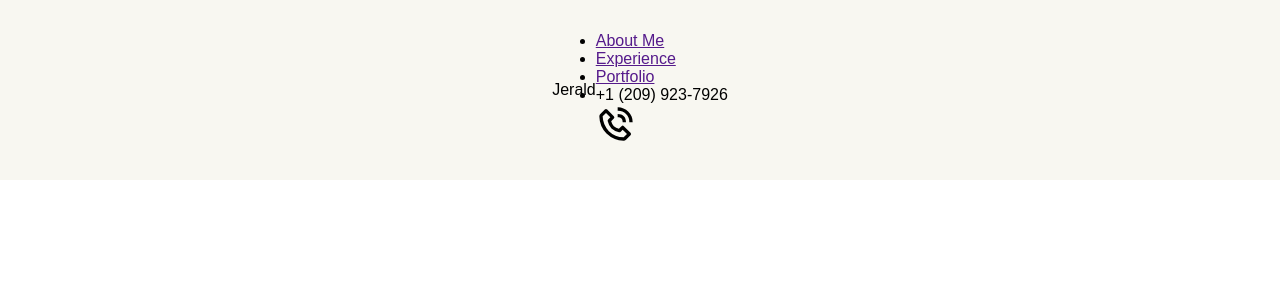
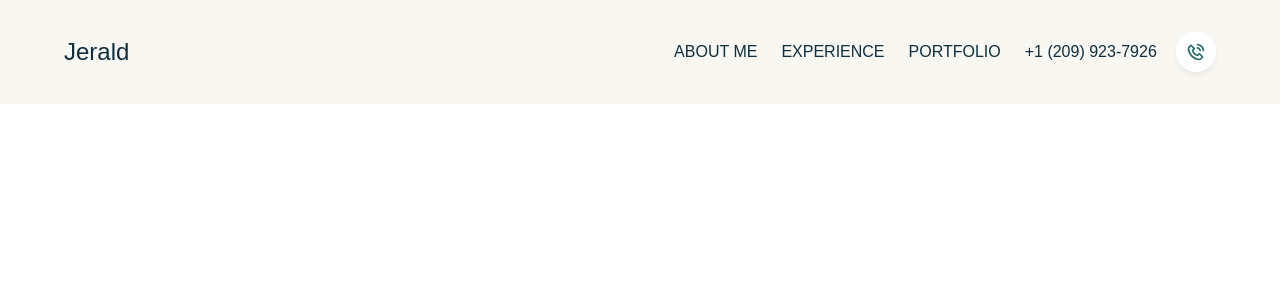
Before and after one commit to JeraldStephenson/portfolio2023A, a React (Vite) app: page / in a window 1280 px wide. Shown: the top 300 px of the page. Built offline with nearby package versions, Linux system fonts and the light colour scheme; a web font is replaced by a local one.

Commit message:
making progress on Header component with style

```diff
--- a/src/components/Header/Header.jsx
+++ b/src/components/Header/Header.jsx
@@ -7,7 +7,7 @@ const Header = () => {
     <div className={`paddings ${css.wrapper}`}>
       <div className={`flexCenter innerWidth ${css.container}`}>
         <div className={css.name}>Jerald</div>
-        <ul>
+        <ul className={`flexCenter ${css.menu}`}>
           <li>
             <a href=''>About Me</a>
             {/* download resume - quick snippet about myself */}
@@ -18,7 +18,7 @@ const Header = () => {
           <li>
             <a href=''>Portfolio</a>
           </li>
-          <li>
+          <li className={`flexCenter ${css.phone}`}>
             <p>+1 (209) 923-7926</p>
             <BiPhoneCall size={'40px'} />
           </li>
--- a/src/components/Header/Header.module.scss
+++ b/src/components/Header/Header.module.scss
@@ -0,0 +1,54 @@
+@import '../../styles/constants.scss';
+
+.wrapper {
+  position: relative;
+  z-index: 99;
+  opacity: 1;
+  transform: none;
+  position: sticky;
+  top: 0;
+  transition: all 300ms ease;
+
+  .container {
+    position: relative;
+    justify-content: space-between;
+    font-weight: 500;
+
+    .name {
+      font-size: 1.5rem;
+      font-weight: 500;
+    }
+
+    .menu {
+      text-transform: uppercase;
+      font-size: 1rem;
+      list-style: none;
+      gap: 1.5rem;
+      cursor: pointer;
+
+      li {
+        a {
+          color: inherit;
+          text-decoration: none;
+        }
+
+        &:hover {
+          color: $secondary;
+        }
+      }
+
+      .phone {
+        gap: 1.2rem;
+        flex-wrap: wrap;
+
+        svg {
+          padding: 10px;
+          color: $secondary;
+          background: white;
+          border-radius: 999px;
+          box-shadow: 0px 4px 4px rgba(0, 0, 0, 0.05);
+        }
+      }
+    }
+  }
+}
--- a/src/styles/app.module.scss
+++ b/src/styles/app.module.scss
@@ -1,3 +1,7 @@
-.container{
+@import './constants.scss';
 
+.container {
+  overflow-x: clip;
+  position: relative;
+  color: $primary;
 }
```
